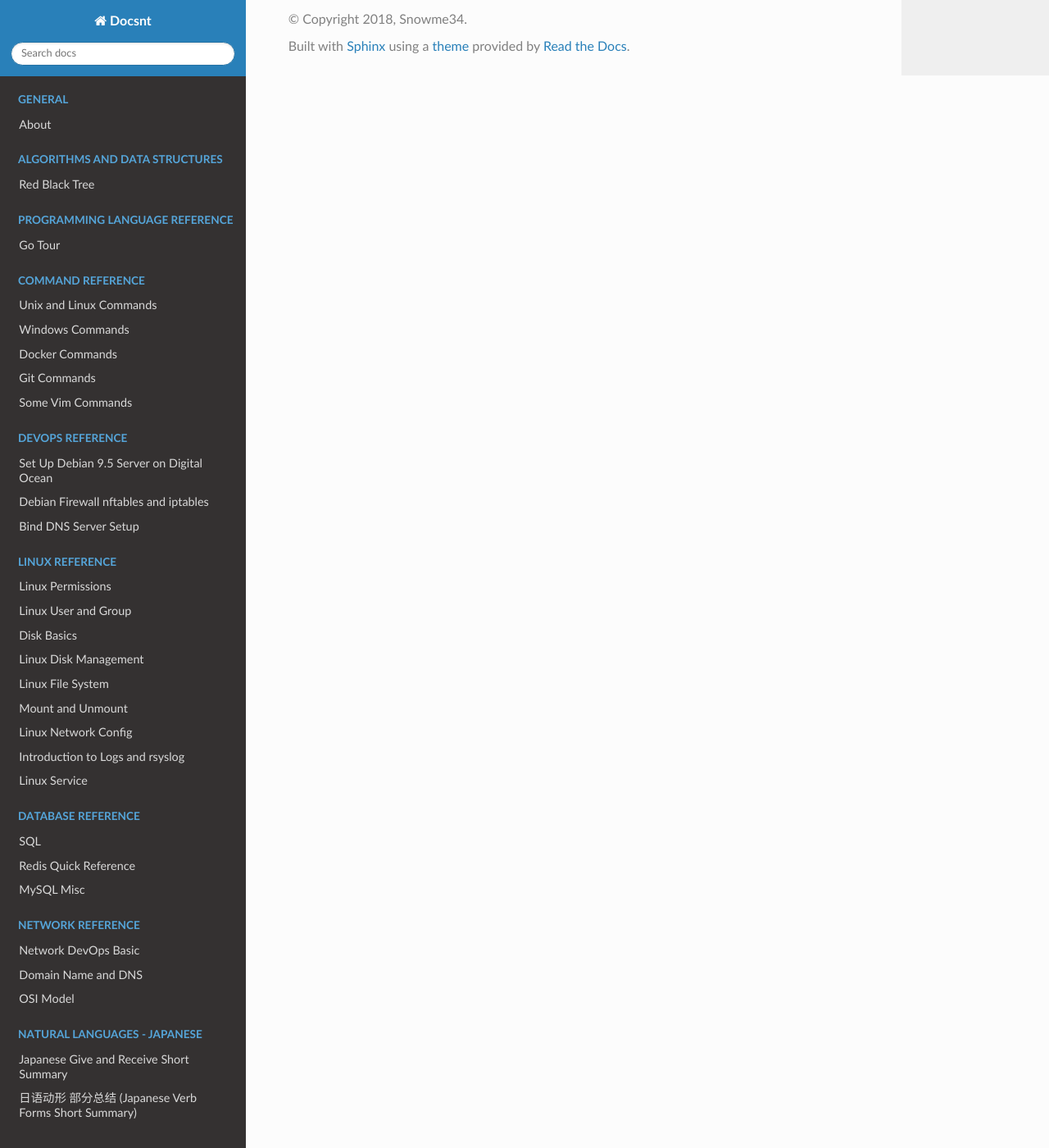
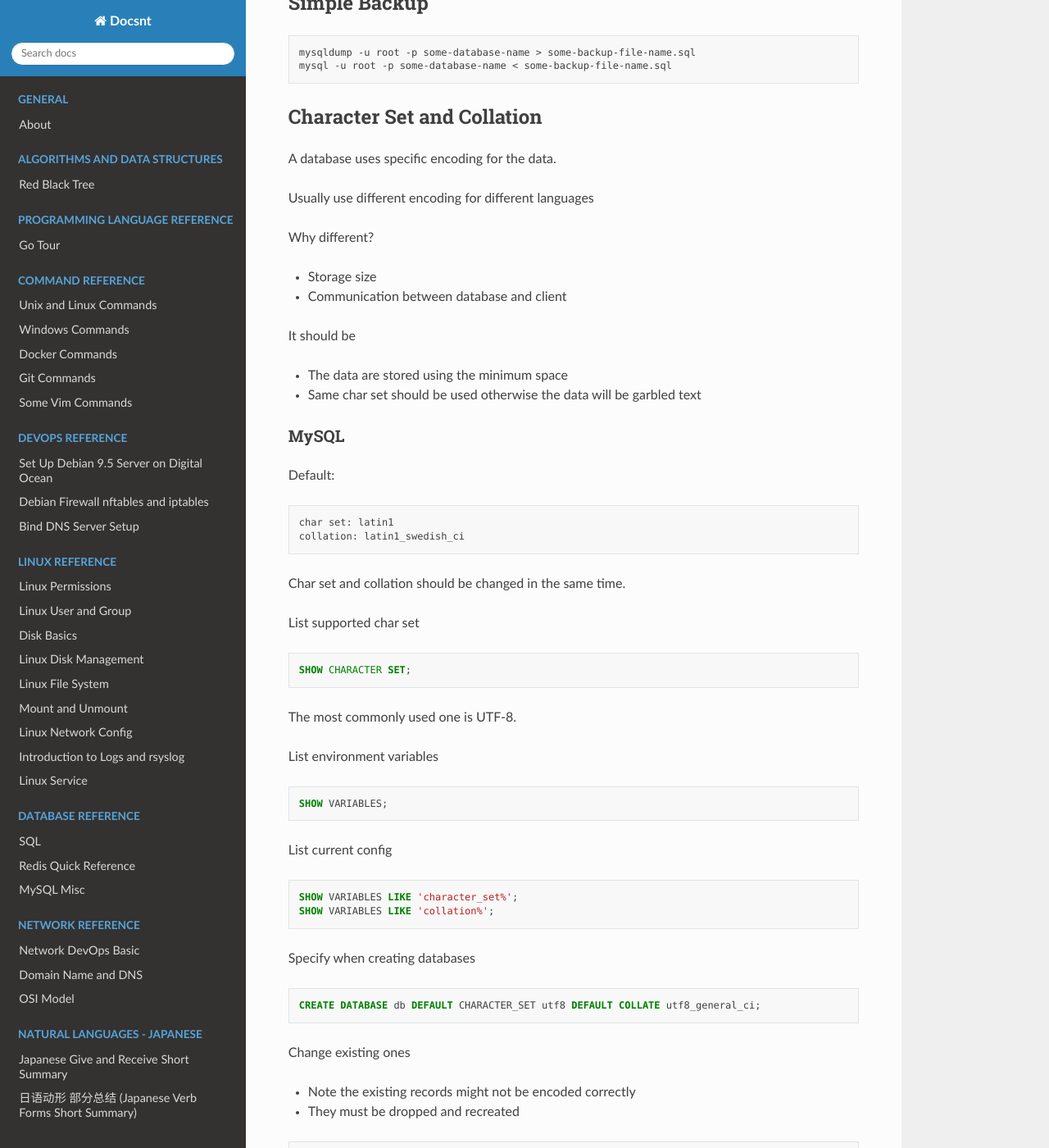
Before and after one commit to snowme34/snowme34.com, a Sphinx documentation site: the page built from docs/source/reference/database/mysql/mysql-basic.md, in a window 1280 px wide and 1400 px high, scrolled down 2477 px. Shown: the whole window at 82% size. Built offline with Sphinx 7.4.7 and the Read the Docs theme 2.0.0, drawn with Linux system fonts in a browser that asks for light colours; some of the changed text lies outside the part shown.

Commit message:
update mysql

````diff
--- a/cspell_dict_bash.txt
+++ b/cspell_dict_bash.txt
@@ -507,3 +508,4 @@ SAVEPOINT
 smallint
 tinyint
 varchar
+mysqldump
--- a/docs/source/reference/database/mysql/mysql-basic.md
+++ b/docs/source/reference/database/mysql/mysql-basic.md
@@ -112,3 +112,95 @@ DROP DATABASE some_database;
 ```
 
 [About renaming database](https://stackoverflow.com/questions/67093/how-do-i-quickly-rename-a-mysql-database-change-schema-name)
+
+## Simple Backup
+
+```bash
+mysqldump -u root -p some-database-name > some-backup-file-name.sql
+mysql -u root -p some-database-name < some-backup-file-name.sql
+```
+
+## Character Set and Collation
+
+A database uses specific encoding for the data.
+
+Usually use different encoding for different languages
+
+Why different?
+
+* Storage size
+* Communication between database and client
+
+It should be
+
+* The data are stored using the minimum space
+* Same char set should be used otherwise the data will be garbled text
+
+### MySQL
+
+Default:
+
+```markdown
+char set: latin1
+collation: latin1_swedish_ci
+```
+
+Char set and collation should be changed in the same time.
+
+List supported char set
+
+```sql
+SHOW CHARACTER SET;
+```
+
+The most commonly used one is UTF-8.
+
+List environment variables
+
+```sql
+SHOW VARIABLES;
+```
+
+List current config
+
+```sql
+SHOW VARIABLES LIKE 'character_set%';
+SHOW VARIABLES LIKE 'collation%';
+```
+
+Specify when creating databases
+
+```sql
+CREATE DATABASE db DEFAULT CHARACTER_SET utf8 DEFAULT COLLATE utf8_general_ci;
+```
+
+Change existing ones
+
+* Note the existing records might not be encoded correctly
+* They must be dropped and recreated
+
+```sql
+ALTER DATABASE db CHARACTER SET utf8 COLLATE utf8_general_ci;
+```
+
+### Default Character Set and Collation Config
+
+The file is located at `/etc/my.cnf`.
+
+```conf
+[client]
+default-character-set=utf8
+
+[mysql]
+default-character-set=utf8
+
+[mysqld]
+default-character-set=utf8
+collation-server=uft8_unicode_ci
+init-connect='SET NAMES utf8'
+character-set-server=utf8
+```
+
+Reload mysql after changing
+
+[MySQL :: MySQL 8.0 Reference Manual :: 4.2.7 Using Option Files](https://dev.mysql.com/doc/refman/8.0/en/option-files.html)
````
Also changed, not shown: other parts of cspell_dict_bash.txt (+1 -0 lines).
